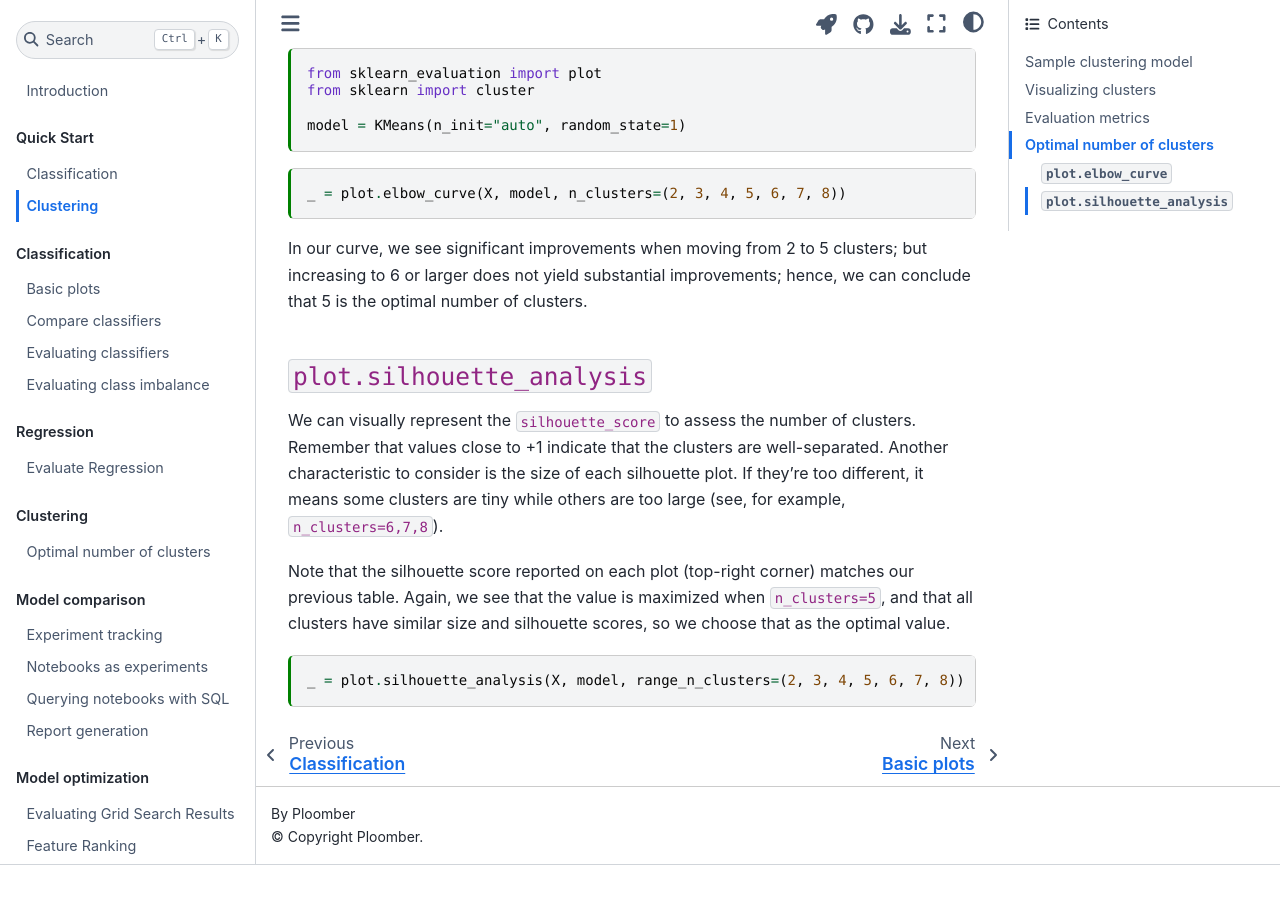
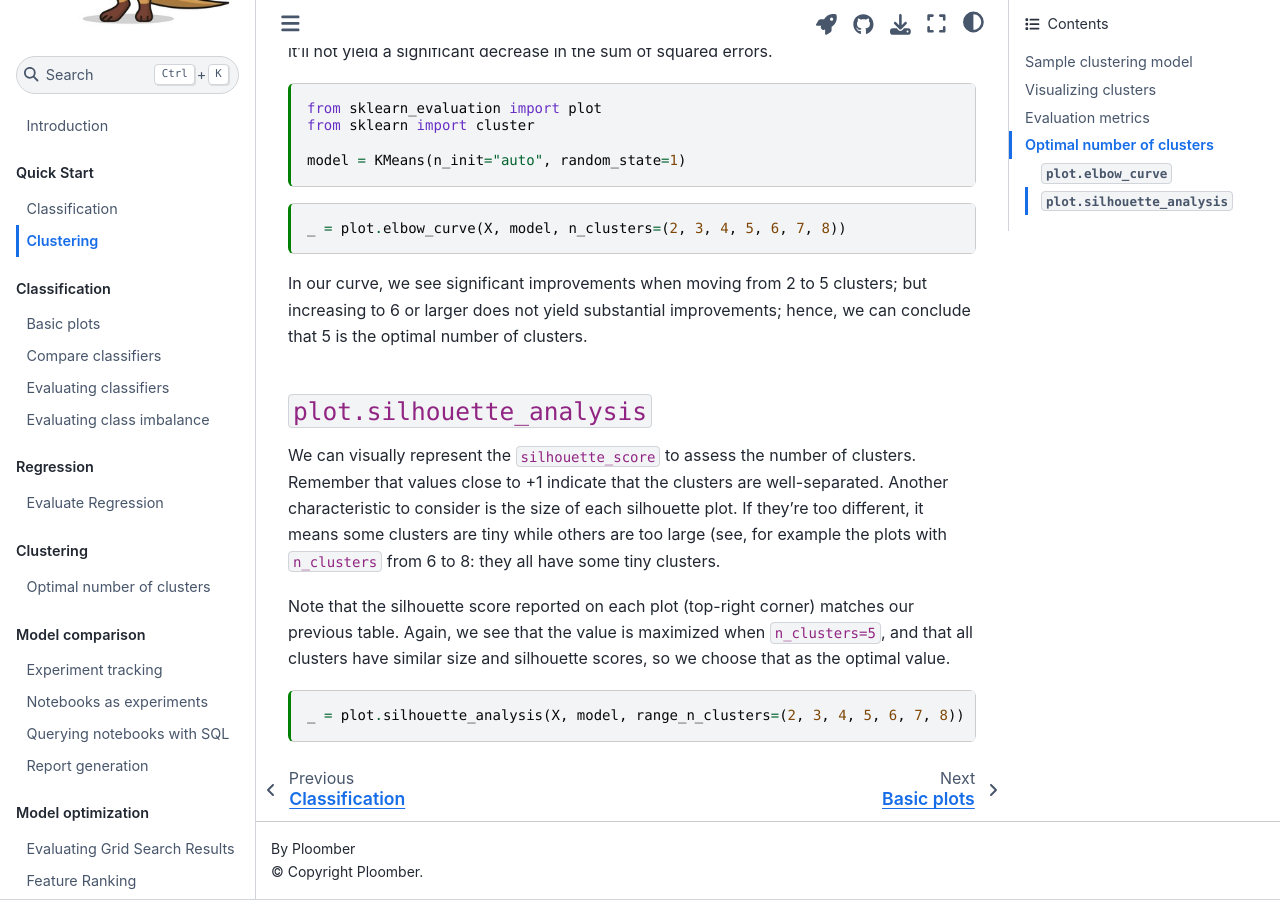
Before and after one commit to ploomber/sklearn-evaluation, a Jupyter Book: the page built from docs/quickstart/clustering.md, in a window 1280 px wide and 900 px high, scrolled down 2604 px. Built offline with Jupyter Book 1.0.4 settings and Sphinx 7.4.7 and the Sphinx Book theme 1.1.4, drawn with Linux system fonts in a browser that asks for light colours; before the commit the page ends 3469 px from its top, so only the background shows below that; some of the changed lines change nothing that is shown; some of the changed text lies outside the part shown.

Commit message:
addressed comments

````diff
--- a/docs/quickstart/clustering.md
+++ b/docs/quickstart/clustering.md
@@ -45,7 +45,9 @@
 
 plt.scatter(X_pca[:, 0], X_pca[:, 1], c=y)
 plt.grid()
-_ = plt.title("Data in PCA space")
+plt.title("Data in PCA space")
+plt.xlabel("First principal component")
+_ = plt.ylabel("Second principal component")
 ```
 
 We can see the clusters in our synthetic data. However, the clusters won't be as transparent when using real-world datasets as in our example dataset.
@@ -120,7 +122,7 @@
 
 ### `plot.silhouette_analysis`
 
-We can visually represent the `silhouette_score` to assess the number of clusters. Remember that values close to +1 indicate that the clusters are well-separated. Another characteristic to consider is the size of each silhouette plot. If they're too different, it means some clusters are tiny while others are too large (see, for example, `n_clusters=6,7,8`).
+We can visually represent the `silhouette_score` to assess the number of clusters. Remember that values close to +1 indicate that the clusters are well-separated. Another characteristic to consider is the size of each silhouette plot. If they're too different, it means some clusters are tiny while others are too large (see, for example the plots with `n_clusters` from 6 to 8: they all have  some tiny clusters.
 
 Note that the silhouette score reported on each plot (top-right corner) matches our previous table. Again, we see that the value is maximized when `n_clusters=5`, and that all clusters have similar size and silhouette scores, so we choose that as the optimal value.
 
````
